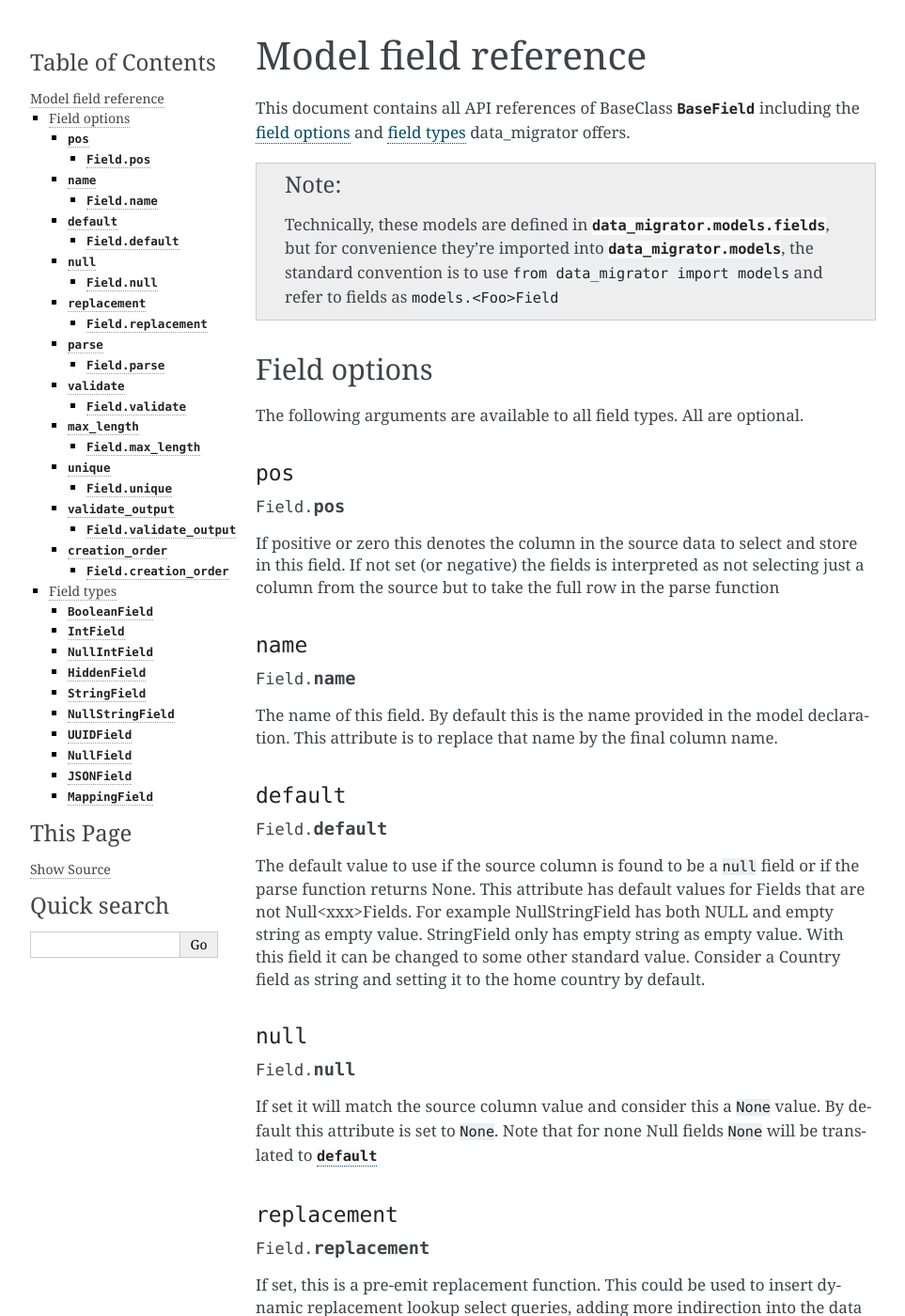
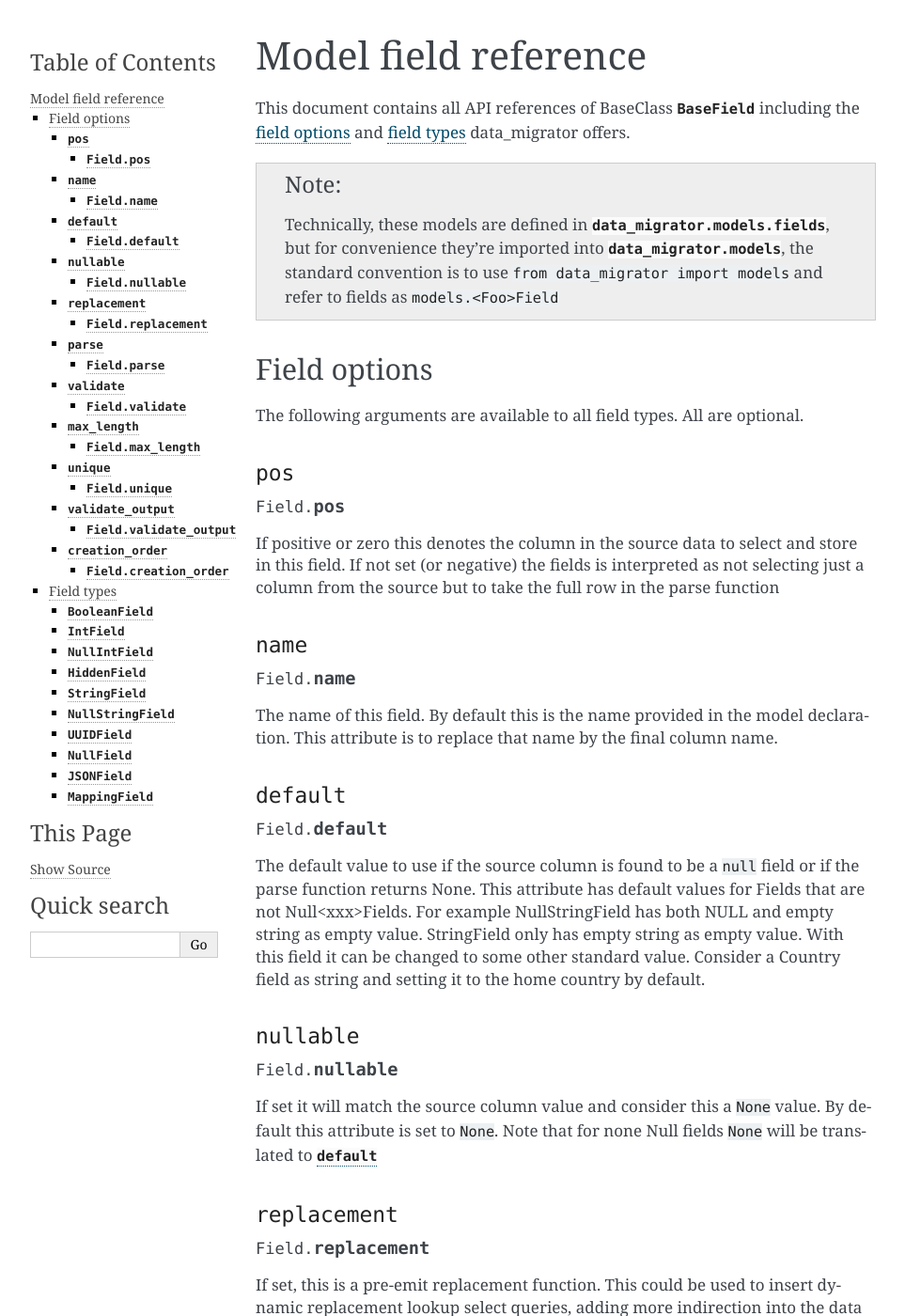
Before and after one commit to schubergphilis/data-migrator, a Sphinx documentation site: the page built from docs/ref/fields.txt, in a window 1280 px wide and 1400 px high. Shown: the whole window at 94% size, without its empty margins (148-1111 px from the left). Built offline with Sphinx 7.4.7, drawn with Linux system fonts in a browser that asks for light colours.

Commit message:
rename null to nullable

```diff
--- a/README.rst
+++ b/README.rst
@@ -49,7 +49,7 @@ fast, readable and extendable
   class Result(models.Model):
     id   = models.IntField(pos=0) # keep id
     uuid = models.UUIDField()     # generate new uuid4 field
-    a    = models.StringField(pos=1, default='NO_NULL', max_length=5, null='NULL', replacement=lambda x:x.upper())
+    a    = models.StringField(pos=1, default='NO_NULL', max_length=5, nullable='NULL', replacement=lambda x:x.upper())
     b    = models.StringField(pos=2, name='my_b')
 
   if __name__ == "__main__":
--- a/docs/concepts/scan-emit.txt
+++ b/docs/concepts/scan-emit.txt
@@ -12,7 +12,7 @@ transformer will read stdin and send every CSV row to the model for scanning. Ou
 the fields define a scan loop:
 
 #. **select** the specified column from the row.
-#. **null** test if not allowed and replace by default.
+#. **nullable** test if not allowed and replace by None.
 #. **validate** the input (if validator is provided).
 #. **parse** the input (if parser is provided).
 #. **store** as native python value (aka NULL=>None).
--- a/docs/example.txt
+++ b/docs/example.txt
@@ -53,7 +53,7 @@ is helpful. That is why we came up with *data-migrator*. One could simply replac
     id   = models.IntField(pos=0) # keep id
     uuid = models.UUIDField()     # generate new uuid4 field
     # replace NULLs and trim
-    a    = models.StringField(pos=1, default='NO_NULL', max_length=5, null='NULL', replacement=lambda x:x.upper())
+    a    = models.StringField(pos=1, default='NO_NULL', max_length=5, nullable='NULL', replacement=lambda x:x.upper())
     # parse this field
     b    = models.StringField(pos=2, parse=parse_b, name='my_b')
 
--- a/docs/ref/fields.txt
+++ b/docs/ref/fields.txt
@@ -53,10 +53,10 @@ value. StringField only has empty string as empty value. With this field it can
 changed to some other standard value. Consider a Country field as string and setting it
 to the home country by default.
 
-``null``
+``nullable``
 --------
 
-.. attribute:: Field.null
+.. attribute:: Field.nullable
 
 If set it will match the source column value and consider this a ``None`` value. By
 default this attribute is set to ``None``. Note that for none Null fields ``None``
--- a/docs/tutorial/tutorial0.txt
+++ b/docs/tutorial/tutorial0.txt
@@ -70,7 +70,7 @@ build a simple transformer:
     id   = models.IntField(pos=0) # keep id
     uuid = models.UUIDField()     # generate new uuid4 field
     # replace NULLs and trim
-    a    = models.StringField(pos=1, default='NO_NULL', max_length=5, null='NULL', replace=lambda x:x.upper())
+    a    = models.StringField(pos=1, default='NO_NULL', max_length=5, nullable='NULL', replace=lambda x:x.upper())
     # parse this field
     b    = models.StringField(pos=2, parse=parse_b, name='my_b')
 
--- a/docs/tutorial/tutorial2.txt
+++ b/docs/tutorial/tutorial2.txt
@@ -18,7 +18,7 @@ can be set on a model basis in the Meta block
   class Result(models.Model):
     id = models.IntField(pos=0) # keep id
     a  = models.StringField(pos=1)
-    b  = models.StringField(pos=2, null=None)
+    b  = models.StringField(pos=2, nullable=None)
 
     class Meta:
       drop_if_none = ['b']
--- a/docs/tutorial/tutorial3.txt
+++ b/docs/tutorial/tutorial3.txt
@@ -29,7 +29,7 @@ many, this is easily achieved by adding a dedicated manager:
   class Result(models.Model):
     id = models.IntField(pos=0) # keep id
     a  = models.StringField(pos=1)
-    b  = models.StringField(pos=2, null=None)
+    b  = models.StringField(pos=2, nullable=None)
 
     class Meta:
       manager = ResultManager
@@ -68,7 +68,7 @@ example permissions or links to models)
   class Result(models.Model):
     id = models.IntField(pos=0) # keep id
     a  = models.StringField(pos=1)
-    b  = models.StringField(pos=2, null=None)
+    b  = models.StringField(pos=2, nullable=None)
 
 
   if __name__ == "__main__":
```
Also changed, not shown: 2 other files.
